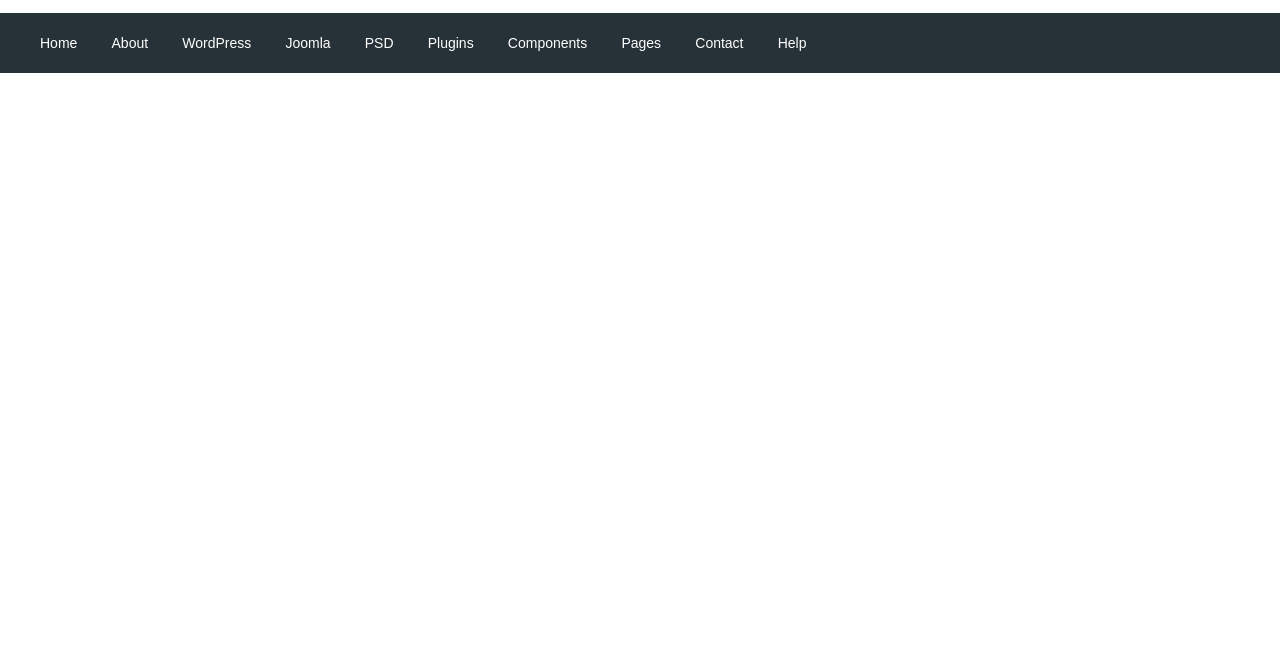
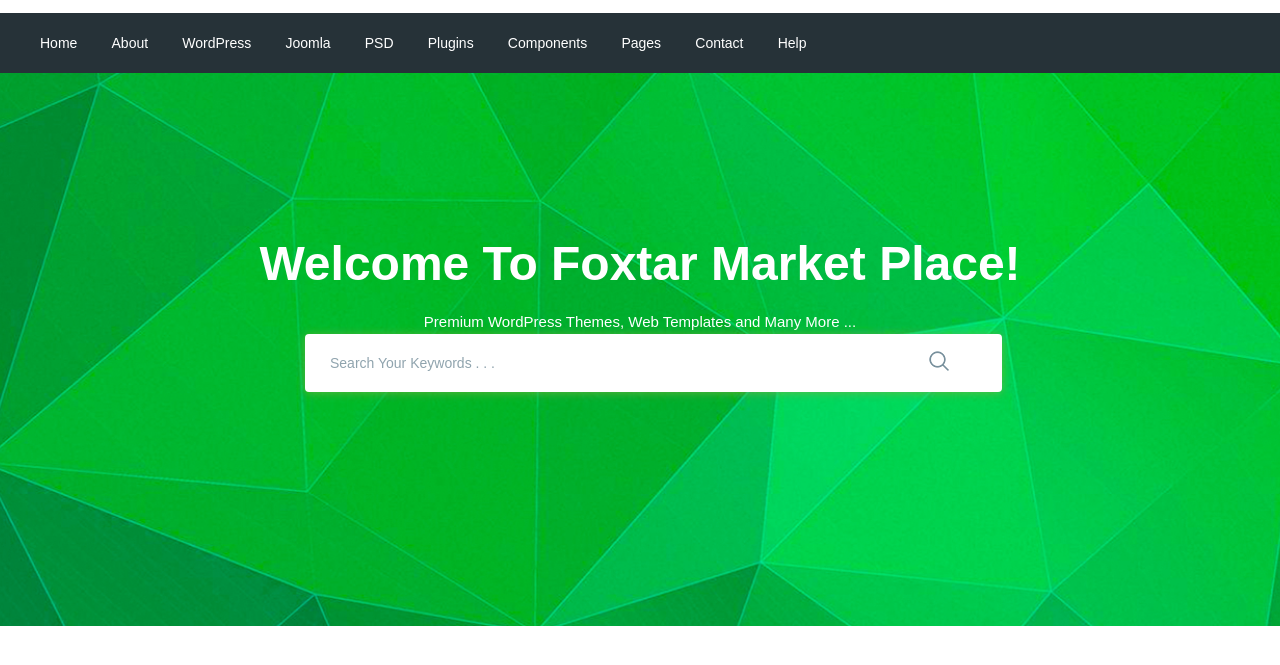
Before and after one commit to Sklyarov-Ivan-D/Moderno, a website: page app/index.html in a window 1280 px wide. Shown: the part 77-742 px from the top of the page. Drawn offline with nearby package versions, Linux system fonts and the light colour scheme; files that its build step writes are made by us from their sources.

Commit message:
added seach section

```diff
--- a/app/index.html
+++ b/app/index.html
@@ -83,11 +83,27 @@
             </div>
         </div>
 
-
-
-
-
     </header>
+    <section class="search" style="background-image: url(../images/search-bg.jpg);">
+        <div class="container">
+            <div class="search__inner">
+                <div class="search__inner-title">
+                    Welcome To Foxtar Market Place!
+                </div>
+                <div class="search__inner-title-text">
+                    Premium WordPress Themes, Web Templates and Many More ...
+                </div>
+                <div class="search__inner-form">
+                    <form>
+                        <input type="text" placeholder="Search Your Keywords . . ." required>
+                        <button type="submit">
+                          <img src="images/icons/icons-search.png" alt="">
+                        </button>
+                    </form>
+                </div>
+            </div>
+        </div>
+    </section>
 
     <script src="https://ajax.googleapis.com/ajax/libs/jquery/3.4.1/jquery.min.js"></script>
     <script src="js/libs.min.js"></script>
--- a/app/scss/style.scss
+++ b/app/scss/style.scss
@@ -56,3 +56,56 @@
         }
     }
 }
+
+.search {
+    background-repeat: no-repeat;
+    background-size: cover;
+    background-position: center;
+    min-height: 553px;
+}
+
+.search__inner {
+    padding: 155px 0px 100px;
+    color: #fff;
+    text-align: center;
+    &-title {
+        margin-bottom: 10px;
+        font-size: 48px;
+        font-weight: 700;
+        line-height: 72px;
+    }
+    &-text {
+        margin-bottom: 50px;
+        font-weight: 500;
+        font-size: 20px;
+        line-height: 30px;
+    }
+    &-form {
+        max-width: 670px;
+        margin: 0 auto;
+        position: relative;
+        input {
+            display: block;
+            width: 100%;
+            box-shadow: 0 1px 10px rgba(124, 178, 64, 0.75);
+            border-radius: 4px;
+            height: 56px;
+            border: none;
+            font-size: 14px;
+            font-weight: 500;
+            padding-left: 25px;
+            &::placeholder {
+                color: #90a4ae;
+                font-weight: 500;
+            }
+        }
+        button {
+            position: absolute;
+            border: none;
+            background-color: transparent;
+            right: 20px;
+            top: 16px;
+            text-outline: 0;
+        }
+    }
+}
```
Also changed, not shown: app/images/icons/icons-search.png (added), app/images/icons/icons-search.svg (added), app/images/search-bg.jpg (added).
